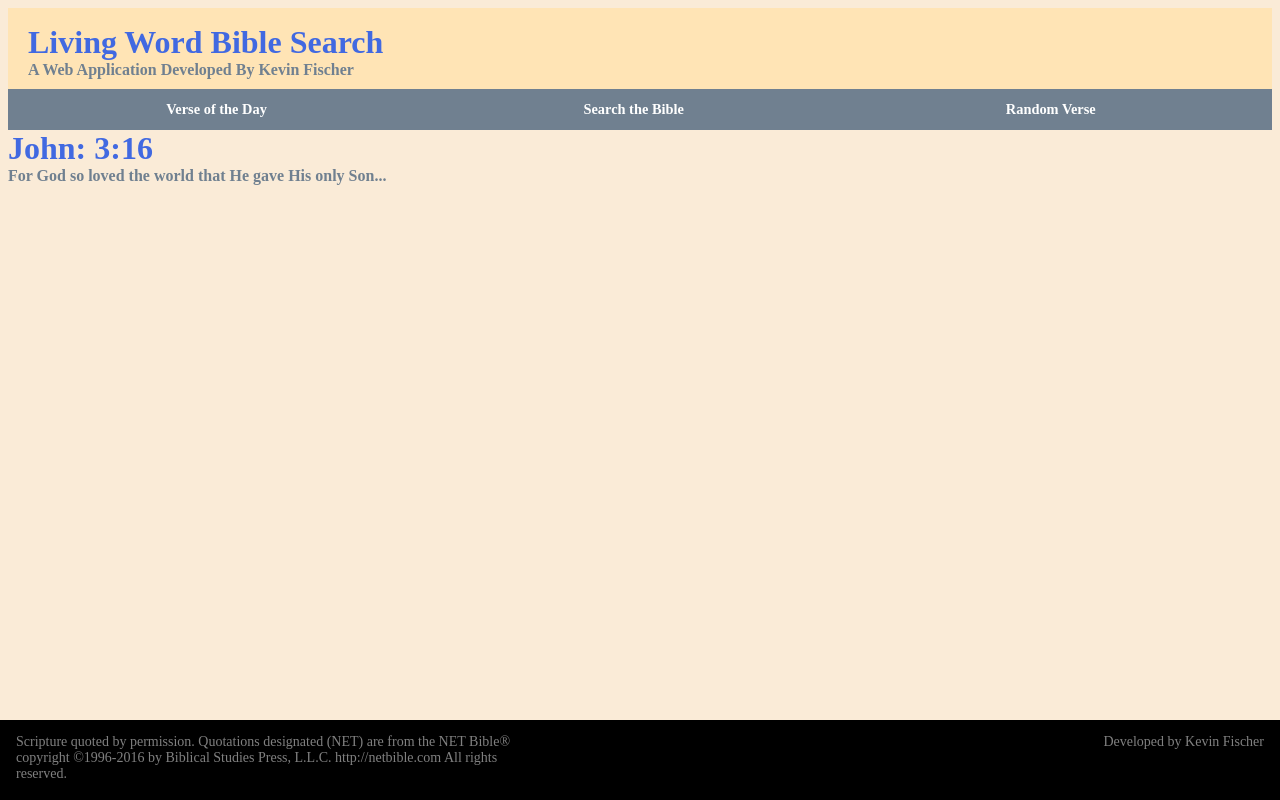
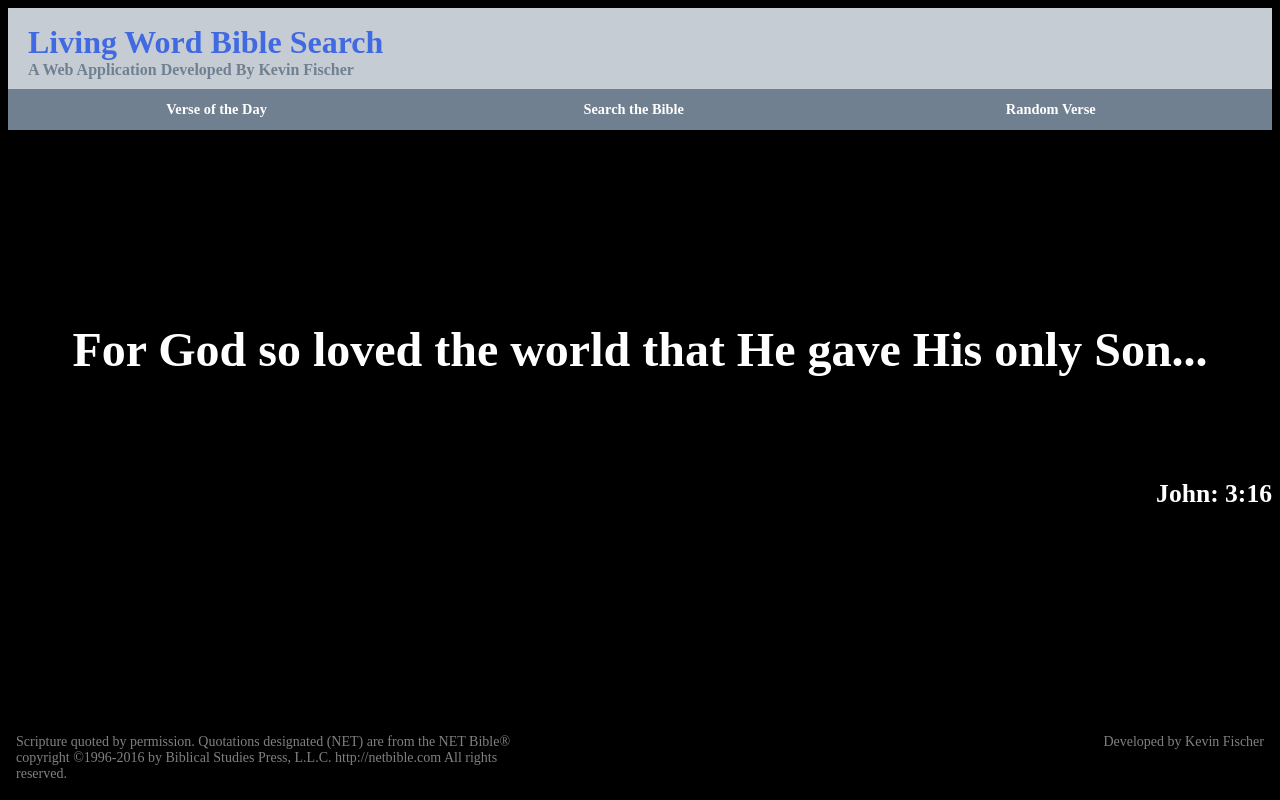
Before and after one commit to fischk5/living-word, a plain HTML site: page app/index.html in a window 1280 px wide. Drawn offline with Linux system fonts and the light colour scheme.

Commit message:
Add styling to site

```diff
--- a/app/css/style.css
+++ b/app/css/style.css
@@ -22,12 +22,13 @@ html {
   position: relative;
   min-height: 100%;
   max-width: 100%;
+  margin: 0;
 }
 
 body {
   margin-bottom: 80px; /* bottom = footer height */
   max-width: 100%;
-  background-color: antiquewhite;
+  background-color: black;
 }
 
 h1 {
@@ -60,7 +61,7 @@ HEADER ELEMENTS ////////////////////
 
 .header {
   margin: auto;
-  background-color: moccasin;
+  background-color: #c5ccd3;
   padding-top: 1em;
   padding-bottom: 10px;
   padding-left: 20px;
@@ -145,7 +146,29 @@ NAVIGATION ELEMENTS ////////////////////
 MAIN DISPLAY AREA ////////////////////
 */
 
-.verse-area {
+.verse-display {
+  width: 100%;
+}
+
+.display-content {
+  font-size: 3em;
+  text-align: center;
+  width: 100%;
+  margin-left: auto;
+  margin-right: auto;
+  margin-top: 4em;
+  color: white;
+
+}
+
+.display-reference {
+  text-align: right;
+  width: 100%;
+  margin-left: auto;
+  margin-right: auto;
+  margin-top: 4em;
+  font-size: 1.6em;
+  color: white;
 
 }
 
--- a/app/partials/display-verse.html
+++ b/app/partials/display-verse.html
@@ -1,6 +1,6 @@
 <div class="verse-display">
 
-  <h1> {{bibleDisplay.reference}} </h1>
-  <h4> {{bibleDisplay.content}} </h4>
+  <h1 class="display-content"> {{bibleDisplay.content}} </h1>
+  <h4 class="display-reference"> {{bibleDisplay.reference}} </h4>
 
 </div>
```
